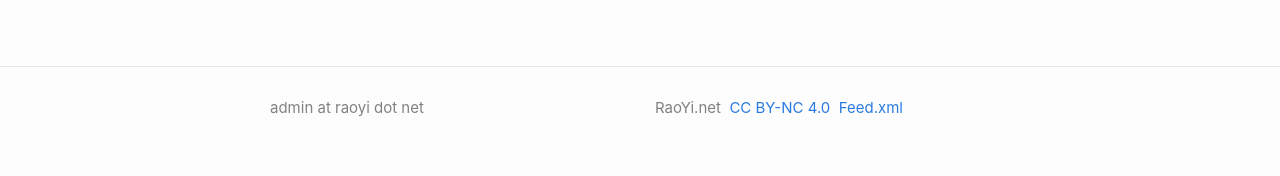
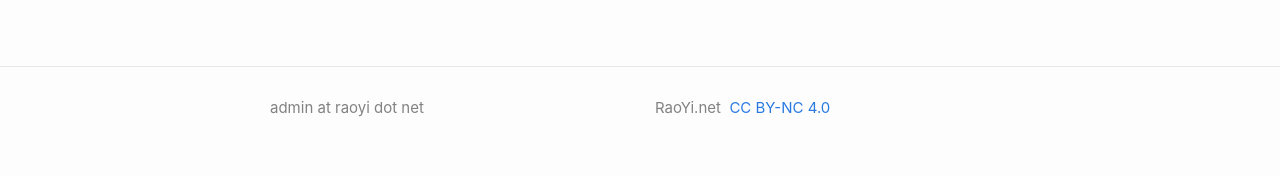
Before and after one commit to raoyi/raoyi.github.io, a Jekyll site: the page built from index.md, in a window 1280 px wide. Shown: the part 2097-2273 px from the top of the page. Built offline with Jekyll 4.4.1, drawn with Linux system fonts in a browser that asks for light colours.

Commit message:
update _includes/footer.html.
Signed-off-by: 一毛 <prcraoyi@qq.com>

```diff
--- a/_includes/footer.html
+++ b/_includes/footer.html
@@ -7,7 +7,7 @@
         </ul>
       </div>
       <div class="footer-col">
-        <p>RaoYi.net&nbsp;&nbsp;<a rel="license" href="http://creativecommons.org/licenses/by-nc/4.0/" target="_blank">CC BY-NC 4.0</a>&nbsp;&nbsp;<a rel="nofollow" href="https://raoyi.net/feed.xml">Feed.xml</a></p>
+        <p>RaoYi.net&nbsp;&nbsp;<a rel="license" href="http://creativecommons.org/licenses/by-nc/4.0/" target="_blank">CC BY-NC 4.0</a></p>
       </div>
     </div>
   </div>
```
